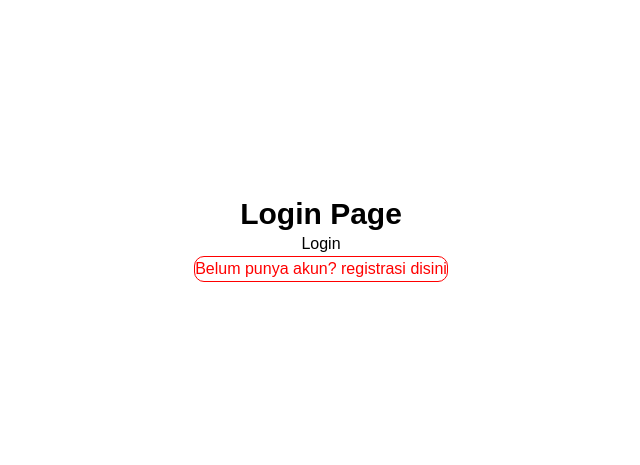
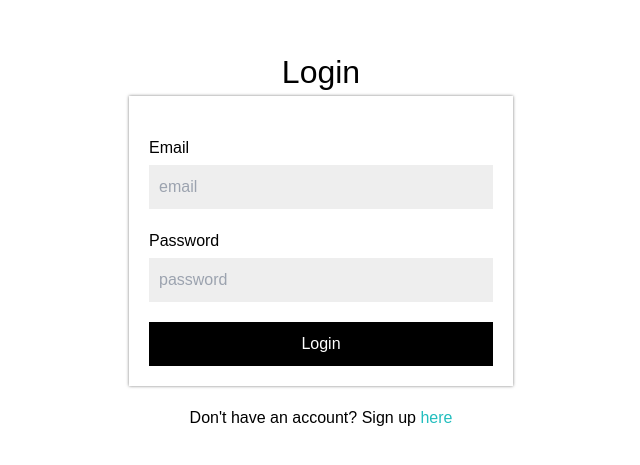
Before and after one commit to ryanekasetiawan/nextjs-pages-router, a Next.js app: page /auth/login in a window 1280 px wide. Shown: the part 161-626 px from the top of the page, without its empty margins (319-959 px from the left). Built offline with nearby package versions, Linux system fonts and the light colour scheme; no server answers.

Commit message:
Login Multi Role Beta

```diff
--- a/next.config.js
+++ b/next.config.js
@@ -1,6 +1,6 @@
 /** @type {import('next').NextConfig} */
 const nextConfig = {
   reactStrictMode: true,
-}
+};
 
-module.exports = nextConfig
+module.exports = nextConfig;
--- a/package.json
+++ b/package.json
@@ -13,6 +13,7 @@
     "@types/react": "18.3.3",
     "@types/react-dom": "18.3.0",
     "bcrypt": "^5.1.1",
+    "bcryptjs": "^2.4.3",
     "eslint": "8.57.0",
     "eslint-config-next": "14.2.5",
     "firebase": "^10.12.5",
@@ -25,6 +26,7 @@
   },
   "devDependencies": {
     "@types/bcrypt": "^5.0.2",
+    "@types/bcryptjs": "^2.4.6",
     "autoprefixer": "^10.4.20",
     "postcss": "^8.4.41",
     "sass": "^1.77.8",
--- a/src/lib/firebase/service.ts
+++ b/src/lib/firebase/service.ts
@@ -9,7 +9,7 @@
   where,
 } from "firebase/firestore";
 import app from "./init";
-import bcrypt from "bcrypt";
+import bcrypt from "bcryptjs";
 
 const firestore = getFirestore(app);
 
@@ -30,6 +30,24 @@
   return data;
 }
 
+export async function signIn(userData: { email: string }) {
+  const q = query(
+    collection(firestore, "user"),
+    where("email", "==", userData.email),
+  );
+
+  const snapshot = await getDocs(q);
+  const data = snapshot.docs.map((doc) => ({
+    id: doc.id,
+    ...doc.data(),
+  }));
+  if (data) {
+    return data[0];
+  } else {
+    return null;
+  }
+}
+
 export async function signUp(
   userData: {
     email: string;
@@ -43,7 +61,9 @@
     collection(firestore, "user"),
     where("email", "==", userData.email),
   );
-  const snapshot = await getDocs(q); // Perbaiki getd jadi getDocs
+
+  const snapshot = await getDocs(q);
+
   const data = snapshot.docs.map((doc) => ({
     id: doc.id,
     ...doc.data(),
--- a/src/middlewares/withAuth.ts
+++ b/src/middlewares/withAuth.ts
@@ -1,13 +1,13 @@
 import { getToken } from "next-auth/jwt";
 import {
-  NextMiddleWare,
+  NextMiddleware,
   NextRequest,
   NextResponse,
   NextFetchEvent,
 } from "next/server";
 
 export default function withAuth(
-  middleware: NextMiddleWare,
+  middleware: NextMiddleware,
   requireAuth: string[] = [],
 ) {
   return async (req: NextRequest, next: NextFetchEvent) => {
--- a/src/pages/api/auth/[...nextauth].ts
+++ b/src/pages/api/auth/[...nextauth].ts
@@ -1,6 +1,8 @@
 import { NextAuthOptions } from "next-auth";
 import NextAuth from "next-auth/next";
 import CredentialsProvider from "next-auth/providers/credentials";
+import { signIn } from "@/lib/firebase/service";
+import bcrypt from "bcryptjs";
 
 const authOptions: NextAuthOptions = {
   session: {
@@ -13,23 +15,20 @@
       name: "Credentials",
       credentials: {
         email: { label: "Email", type: "email" },
-        fullname: { label: "Fullname", type: "text" },
         password: { label: "Password", type: "password" },
       },
       async authorize(credentials) {
-        const { email, password, fullname } = credentials as {
+        const { email, password } = credentials as {
           email: string;
           password: string;
-          fullname: string;
         };
-        const user: any = {
-          id: 1,
-          email: email,
-          password: password,
-          fullname: fullname,
-        };
+        const user: any = await signIn({ email });
         if (user) {
-          return user;
+          const passwordConfirm = await bcrypt.compare(password, user.password);
+          if (passwordConfirm) {
+            return user;
+          }
+          return null;
         } else {
           return null;
         }
@@ -37,10 +36,11 @@
     }),
   ],
   callbacks: {
-    jwt({ token, account, profile, user }) {
+    jwt({ token, account, profile, user }: any) {
       if (account?.provider === "credentials") {
         token.email = user.email;
         token.fullname = user.fullname;
+        token.role = user.role;
       }
       return token;
     },
@@ -52,8 +52,14 @@
       if ("fullname" in token) {
         session.user.fullname = token.fullname;
       }
+      if ("role" in token) {
+        session.user.role = token.role;
+      }
       return session;
     },
+  },
+  pages: {
+    signIn: "/auth/login",
   },
 };
 
--- a/src/pages/auth/login.tsx
+++ b/src/pages/auth/login.tsx
@@ -1,12 +1,11 @@
-import LoginViews from "@/views/Auth/Login";
+import LoginView from "@/views/Auth/Login";
 
 const LoginPage = () => {
-
-    return (
-        <>
-            <LoginViews />
-        </>
-    )
+  return (
+    <>
+      <LoginView />
+    </>
+  );
 };
 
 export default LoginPage;
--- a/src/views/Auth/Login/Login.module.scss
+++ b/src/views/Auth/Login/Login.module.scss
@@ -1,10 +1,43 @@
-@import "@/styles/colors.scss";
-
 .login {
-    display: flex;
-    flex-direction: column;
-    align-items: center;
-    justify-content: center;
-    height: 100vh;
-    background-color: map-get($schema, primary);
+  display: flex;
+  align-items: center;
+  justify-content: center;
+  flex-direction: column;
+  height: 100vh;
+  width: 100vw;
+  &__title {
+    font-size: 32px;
+    margin_bottom: 10px;
+  }
+  &__error {
+    color: #fd3131;
+    margin-bottom: 10px;
+  }
+  &__form {
+    width: 30%;
+    padding: 20px;
+    box-shadow: 0 0 3px rgba($color: #000000, $alpha: 0.5);
+    margin-bottom: 20px;
+    &__item {
+      display: flex;
+      flex-direction: column;
+      margin: 20px 0;
+      &__input {
+        padding: 10px;
+        background-color: #eee;
+        margin-top: 5px;
+      }
+      &__button {
+        background-color: #000000;
+        color: #fff;
+        width: 100%;
+        padding: 10px;
+      }
+    }
+  }
+  &__link {
+    a {
+      color: #23bebe;
+    }
+  }
 }
--- a/src/views/Auth/Login/index.tsx
+++ b/src/views/Auth/Login/index.tsx
@@ -1,27 +1,90 @@
-import Head from "next/head";
+// @ts-nocheck
+
+import Link from "next/link";
 import styles from "./Login.module.scss";
-import Link from "next/link";
+import { useState } from "react";
 import { useRouter } from "next/router";
+import { signIn } from "@/lib/firebase/service";
 
-const LoginViews = () => {
-    const { push } = useRouter();
+const LoginView = () => {
+  const [isLoading, setIsLoading] = useState(false);
+  const [error, setError] = useState("");
 
-    const handleLogin = () => {
-        push("/product");
+  const { push, query } = useRouter();
+
+  const callbackUrl: any = query.callbackUrl || "/";
+  const handleSubmit = async (event: any) => {
+    event.preventDefault();
+    setError("");
+    setIsLoading(true);
+    try {
+      const res = await signIn("credentials", {
+        redirect: false,
+        email: event.target.email.value,
+        password: event.target.password.value,
+        callbackUrl,
+      });
+
+      if (!res?.error) {
+        setIsLoading(false);
+        push(callbackUrl);
+      } else {
+        setIsLoading(false);
+        setError(res.error);
+      }
+    } catch (error: any) {
+      setIsLoading(false);
+      setError(error.message);
     }
-    return (
-        <>
-            <Head>
-                <title>Login</title>
-            </Head>
-            <div className={styles.login}>
-                <h1 className="text-3xl font-bold">Login Page</h1>
-                <button onClick={handleLogin}>Login</button>
-                <p style={{ color: "red", border: "1px solid red", borderRadius: "10px"}}>
-                    Belum punya akun? registrasi <Link href={"/auth/register"}>disini</Link>
-                </p>
-            </div>
-        </>
-    )
+  };
+  return (
+    <div className={styles.login}>
+      <h1 className={styles.login__title}>Login</h1>
+      {error && <p className={styles.register__error}>{error}</p>}
+      <div className={styles.login__form}>
+        <form onSubmit={handleSubmit}>
+          <div className={styles.login__form__item}>
+            <label htmlFor="email" className={styles.login__form__item__label}>
+              Email
+            </label>
+            <input
+              type="email"
+              name="email"
+              id="email"
+              placeholder="email"
+              className={styles.login__form__item__input}
+            />
+          </div>
+          <div className={styles.login__form__item}>
+            <label
+              htmlFor="password"
+              className={styles.login__form__item__label}
+            >
+              Password
+            </label>
+            <input
+              type="password"
+              name="password"
+              id="password"
+              placeholder="password"
+              className={styles.login__form__item__input}
+            />
+          </div>
+          <button
+            type="submit"
+            className={styles.login__form__item__button}
+            disabled={isLoading}
+          >
+            {isLoading ? "Loading..." : "Login"}
+          </button>
+        </form>
+      </div>
+      <p className={styles.login__link}>
+        Don{"'"}t have an account? Sign up{" "}
+        <Link href="/auth/register">here</Link>
+      </p>
+    </div>
+  );
 };
-export default LoginViews;
+
+export default LoginView;
--- a/src/views/Auth/Register/Register.module.scss
+++ b/src/views/Auth/Register/Register.module.scss
@@ -7,7 +7,11 @@
   width: 100vw;
   &__title {
     font-size: 32px;
-    margin_bottom: 20px;
+    margin_bottom: 10px;
+  }
+  &__error {
+    color: #fd3131;
+    margin-bottom: 10px;
   }
   &__form {
     width: 30%;
--- a/src/views/Auth/Register/index.tsx
+++ b/src/views/Auth/Register/index.tsx
@@ -10,6 +10,8 @@
   const { push } = useRouter();
   const handleSubmit = async (event: any) => {
     event.preventDefault();
+    setError("");
+    setIsLoading(true);
     const data = {
       email: event.target.email.value,
       fullname: event.target.fullname.value,
@@ -37,6 +39,7 @@
   return (
     <div className={styles.register}>
       <h1 className={styles.register__title}>Register</h1>
+      {error && <p className={styles.register__error}>{error}</p>}
       <div className={styles.register__form}>
         <form onSubmit={handleSubmit}>
           <div className={styles.register__form__item}>
@@ -84,8 +87,12 @@
               className={styles.register__form__item__input}
             />
           </div>
-          <button type="submit" className={styles.register__form__item__button}>
-            Register
+          <button
+            type="submit"
+            className={styles.register__form__item__button}
+            disabled={isLoading}
+          >
+            {isLoading ? "Loading..." : "Register"}
           </button>
         </form>
       </div>
```
Also changed, not shown: .eslintrc.json, 1 other file (tests, documents, lock files or other folders).
